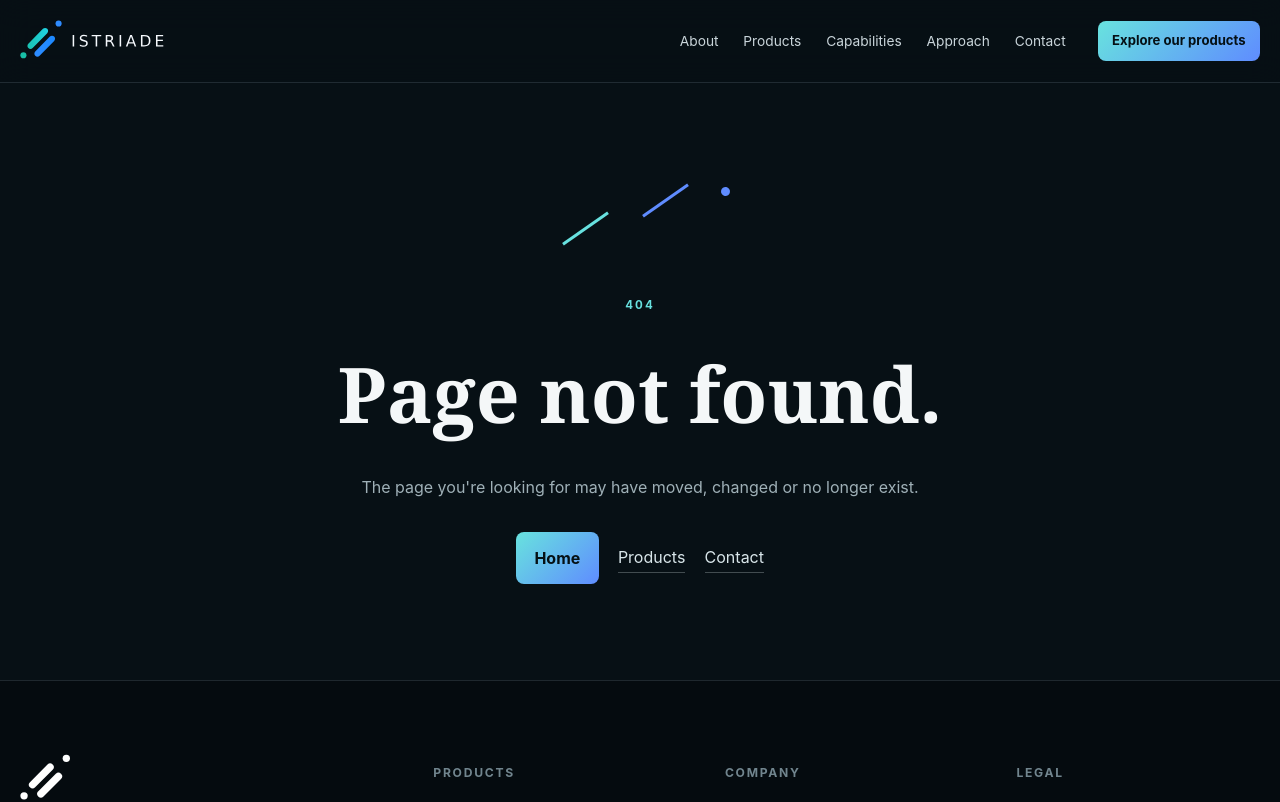
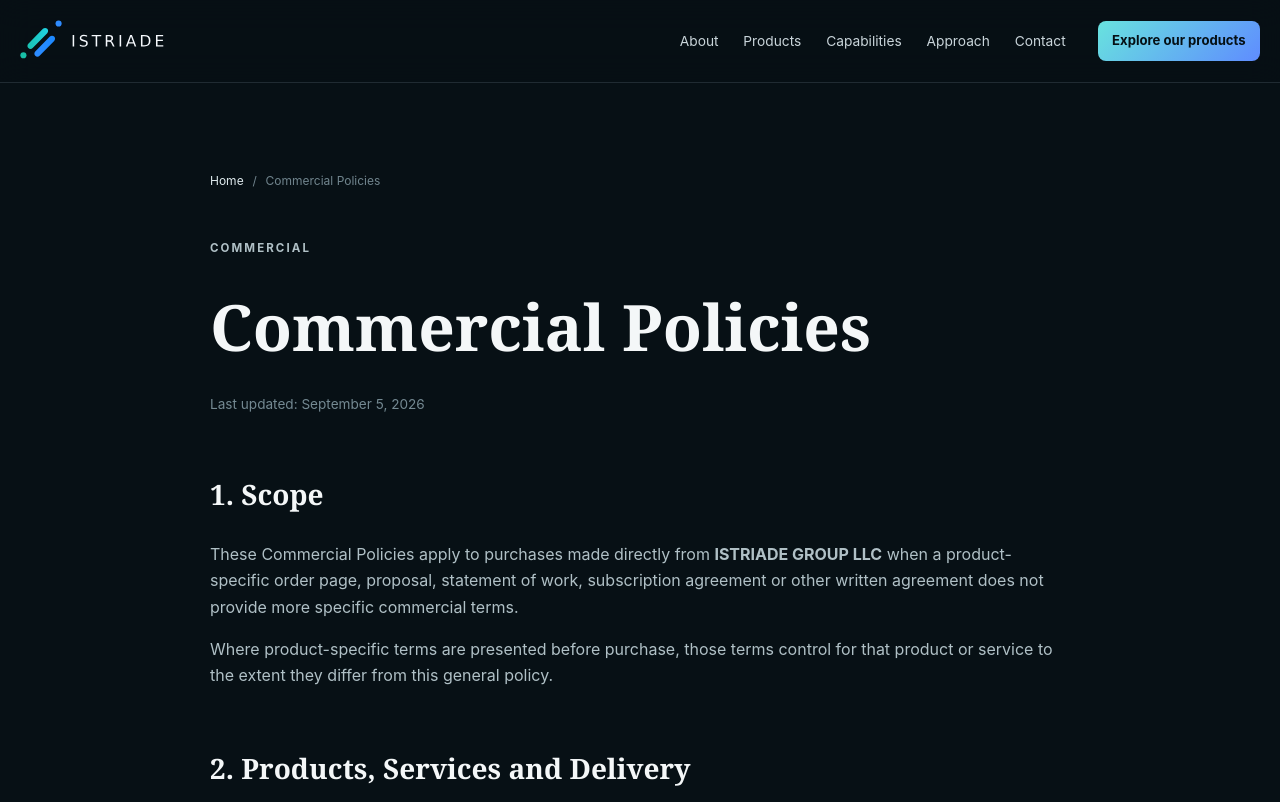
Before and after one commit to Abaco3300/istriade-web, a Next.js app: page /commercial-policies in a window 1280 px wide. Before the commit this address had no page. Shown: the top 802 px of the page. Built offline with nearby package versions, Linux system fonts and the light colour scheme.

Commit message:
audit: add Stripe-ready commercial policy draft

```diff
--- /dev/null
+++ b/app/commercial-policies/page.tsx
@@ -0,0 +1,38 @@
+import type { Metadata } from "next";
+import { Breadcrumb } from "@/components/Breadcrumb";
+import { pageMetadata } from "@/lib/metadata";
+import { site } from "@/lib/site";
+
+export const metadata: Metadata = pageMetadata({
+  title: "Commercial Policies — ISTRIADE GROUP LLC",
+  description: "Payment, fulfillment, refund, cancellation and customer-support policies for purchases made directly from ISTRIADE GROUP LLC.",
+  path: "/commercial-policies/",
+});
+
+export default function CommercialPoliciesPage() {
+  return <section className="legal-page"><div className="container legal-container"><Breadcrumb label="Commercial Policies" /><p className="eyebrow">Commercial</p><h1>Commercial Policies</h1><p className="legal-updated">Last updated: September 5, 2026</p>
+    <h2>1. Scope</h2><p>These Commercial Policies apply to purchases made directly from <strong>{site.legalName}</strong> when a product-specific order page, proposal, statement of work, subscription agreement or other written agreement does not provide more specific commercial terms.</p><p>Where product-specific terms are presented before purchase, those terms control for that product or service to the extent they differ from this general policy.</p>
+
+    <h2>2. Products, Services and Delivery</h2><p>ISTRIADE provides online digital business services and develops software and SaaS products. Depending on the offering, delivery may include digital access, reports, analysis, implementation work, configured workflows, software access, files, professional services or other digital deliverables.</p><p>The scope, expected deliverables and applicable fulfillment or delivery timing are described in the relevant product page, checkout, proposal, order confirmation, onboarding flow or written agreement.</p><p>ISTRIADE does not sell or ship physical goods through the corporate website unless a specific offer expressly states otherwise. Physical shipping and merchandise return policies therefore do not apply to ordinary ISTRIADE software and digital-service purchases.</p>
+
+    <h2>3. Pricing, Currency and Taxes</h2><p>Prices and charges are shown before payment in the applicable product page, checkout, invoice, proposal or order document. Unless another currency is expressly identified, ISTRIADE prices are denominated in <strong>{site.defaultCurrency}</strong>.</p><p>Applicable taxes, fees or other required charges may be added where required by law or shown during checkout or invoicing.</p>
+
+    <h2>4. Payment Processing</h2><p>Payments may be processed by Stripe or another authorized payment service provider. Payment providers process payment-card and other payment credentials under their own security and privacy practices.</p><p>The ISTRIADE corporate website is not intended to store full payment-card numbers or card security codes.</p>
+
+    <h2>5. Refunds</h2><p>Refund eligibility depends on the product or service purchased and the stage of delivery. Any product-specific refund terms disclosed before purchase take precedence.</p><p>If no more specific refund policy applies, a customer may request cancellation and a refund before digital delivery has occurred or substantive service work has begun. After work has started, access has been provided or digital deliverables have been supplied, any refund may be reduced or unavailable to the extent the product or service has already been delivered, except where applicable law requires otherwise.</p><p>Duplicate charges, clear billing errors or charges that a customer reasonably believes were unauthorized should be reported promptly to ISTRIADE so they can be investigated.</p><p>Approved refunds are normally returned through the original payment method. Processing time after approval can depend on the payment provider and the customer&apos;s financial institution.</p>
+
+    <h2>6. Subscription and Recurring-Service Cancellations</h2><p>Where an ISTRIADE product or service renews automatically, the applicable checkout or product terms identify the billing frequency and renewal conditions before purchase.</p><p>Unless product-specific terms state otherwise, a customer may cancel a recurring subscription before its next renewal to prevent future recurring charges. Cancellation normally takes effect at the end of the already-paid billing period. Amounts already charged are not automatically prorated or refunded solely because the customer cancels during a billing period, except where applicable law or product-specific terms require otherwise.</p>
+
+    <h2>7. Trials, Discounts and Promotions</h2><p>Any free trial, introductory price, discount, coupon or promotional offer is subject to the conditions displayed with that offer. Where a trial converts to a paid subscription, the applicable offer or checkout should disclose the trial period, price and recurring billing terms before the customer enrolls.</p>
+
+    <h2>8. Customer Support and Billing Questions</h2><p>For payment, billing, refund, cancellation, access or delivery questions, contact <a href={`mailto:${site.supportEmail}`}>{site.supportEmail}</a>. Include the product or service name and the email address used for the purchase so the request can be located efficiently.</p><p>Business correspondence address:<br /><strong>{site.legalName}</strong><br />{site.businessAddressText}</p>
+
+    <h2>9. Disputes</h2><p>Customers are encouraged to contact ISTRIADE promptly if they believe a payment is incorrect or a purchased service has not been delivered as described. ISTRIADE will review the available order and delivery information and respond through the appropriate support channel.</p><p>Nothing in this policy limits any dispute, chargeback or consumer right that cannot lawfully be waived.</p>
+
+    <h2>10. Legal and Geographic Restrictions</h2><p>ISTRIADE products and services are offered only where they may lawfully be provided. Availability may be limited where required by sanctions, export controls, payment-network rules, local law or other legal or regulatory restrictions.</p>
+
+    <h2>11. Changes</h2><p>ISTRIADE may update these Commercial Policies as its products, payment practices or legal obligations change. The version applicable to a transaction is subject to any product-specific or transaction-specific terms presented at the time of purchase.</p>
+
+    <h2>12. Contact</h2><p><strong>{site.legalName}</strong><br />{site.businessAddressText}<br /><a href={`mailto:${site.supportEmail}`}>{site.supportEmail}</a><br />Official website: istriadegroup.com</p>
+  </div></section>;
+}
```
